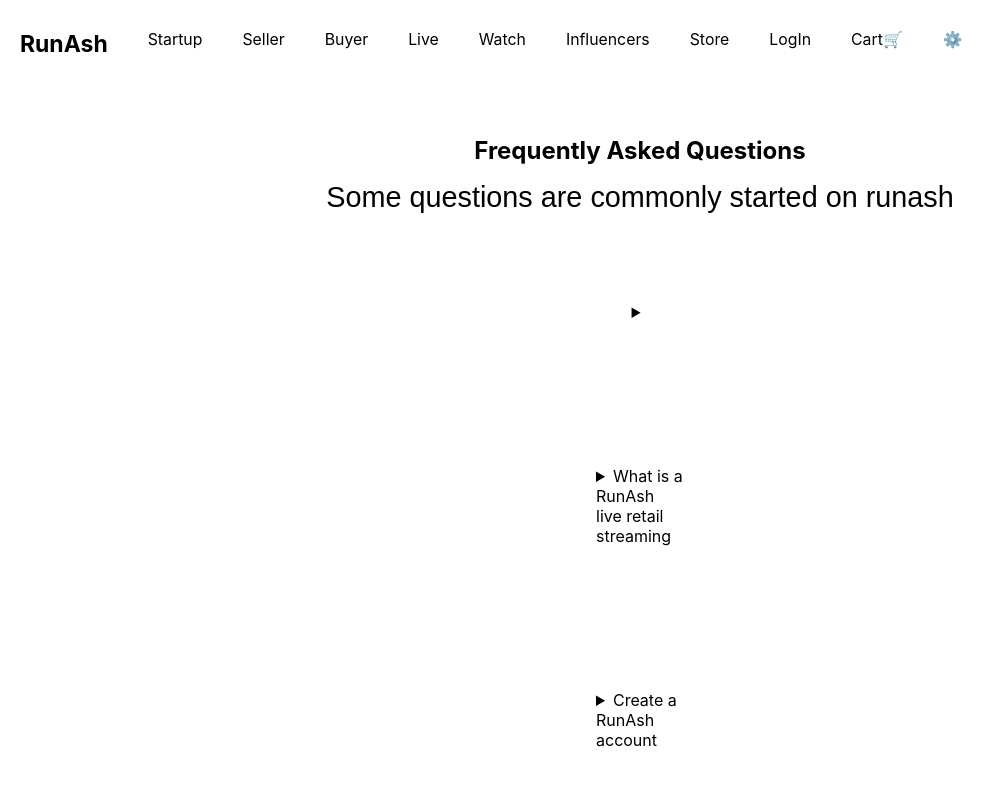
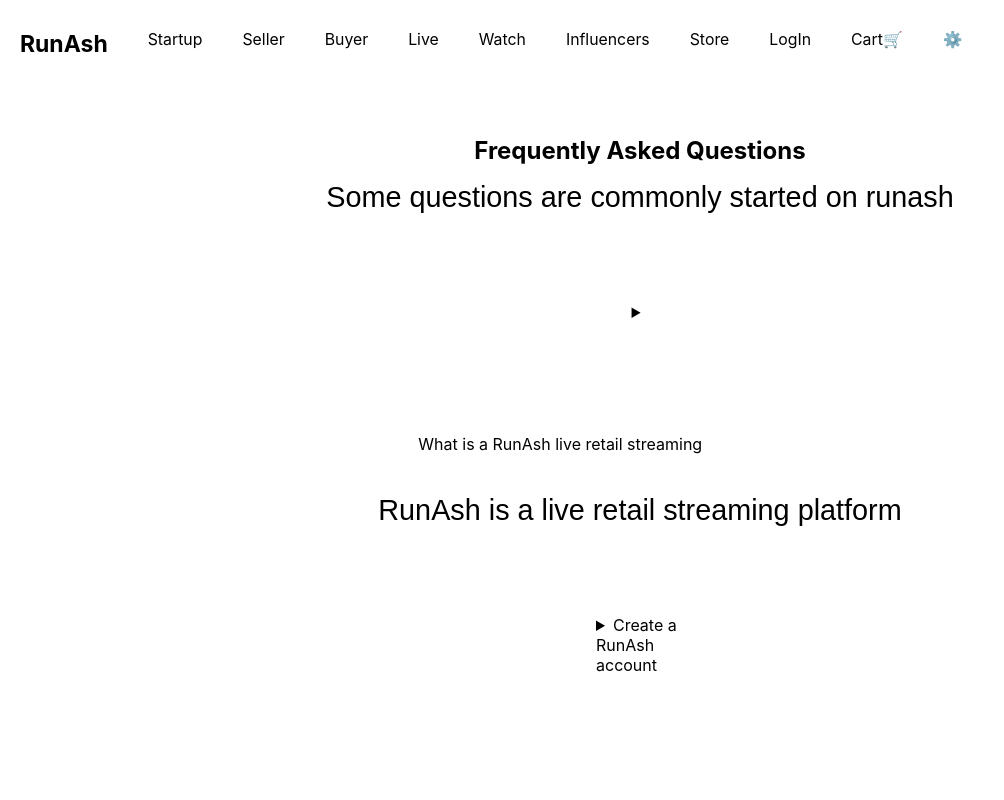
Before and after one commit to rammurmu/next, a Next.js app: page /faq in a window 1280 px wide. Shown: the top 800 px of the page, without its empty margins (0-1004 px from the left). Built offline with nearby package versions, Linux system fonts and the light colour scheme.

Commit message:
Update faq.js

```diff
--- a/pages/faq.js
+++ b/pages/faq.js
@@ -20,10 +20,10 @@ export default function Faq() {
         <option>Shopping</option>
         </details>
 
-         <details>
+         <div className={styles.details}>
             <summary>What is a RunAsh live retail streaming</summary>
                <p>RunAsh is a live retail streaming platform</p>
-         </details>
+         </div>
 
          <details>
             <summary>Create a RunAsh account </summary>
```
